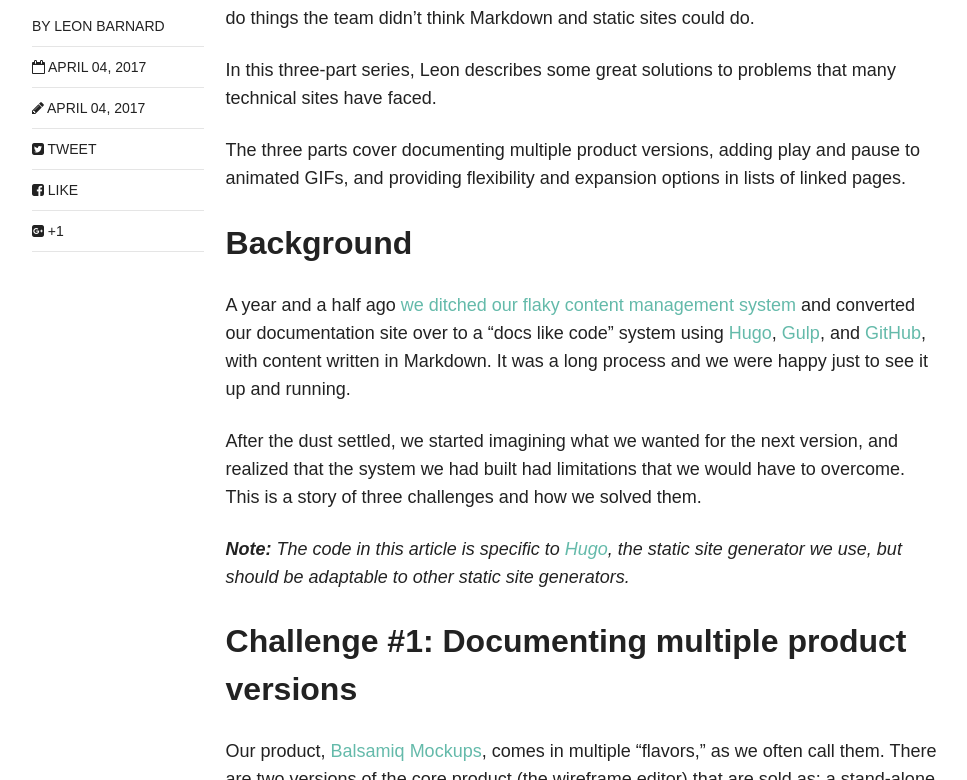
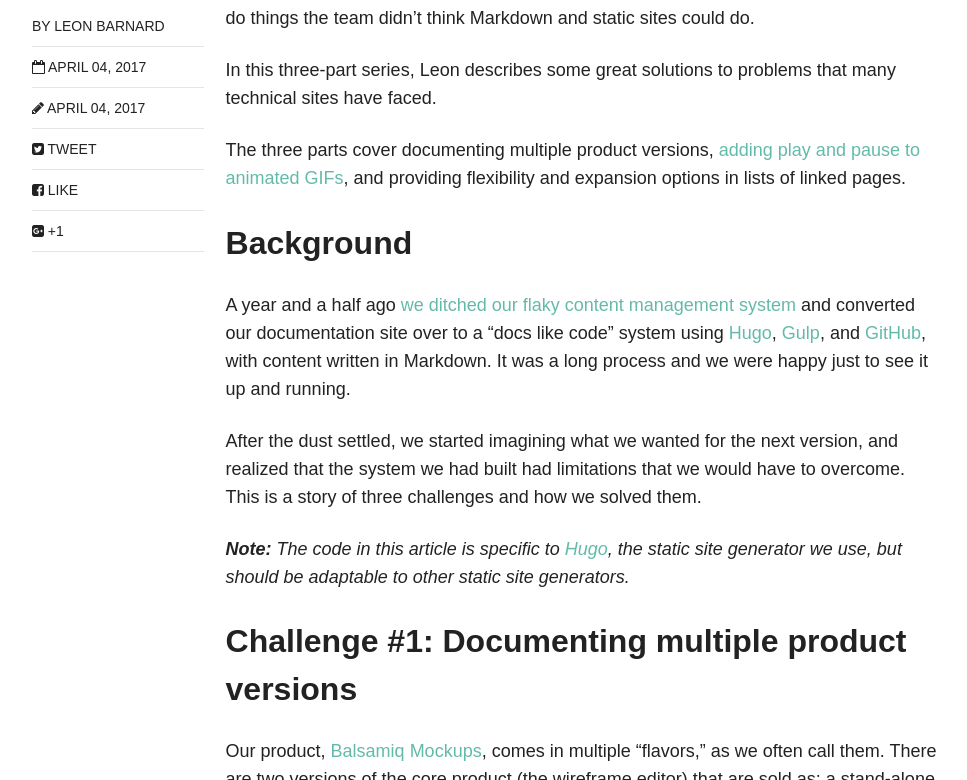
Before and after one commit to justwriteclick/docslikecode, a Jekyll site: the page built from _posts/articles/2017-04-04-balsamiq-case-study-part-1.md, in a window 1280 px wide and 900 px high, scrolled down 1423 px, cut to the strip 120-900 px from the top of the window. Shown: the whole strip, without its empty margins (154-1121 px from the left). Built offline with Jekyll 4.4.1, drawn with Linux system fonts in a browser that asks for light colours; nearby versions of some CDN libraries; comment, search, counter and statistics services are not loaded; part of the change alters nothing that is shown.

```diff
--- a/_posts/articles/2017-04-04-balsamiq-case-study-part-1.md
+++ b/_posts/articles/2017-04-04-balsamiq-case-study-part-1.md
@@ -20,7 +20,7 @@ Leon Barnard, Designer and Writer (and Developer-in-training) at [Balsamiq](http
 
 In this three-part series, Leon describes some great solutions to problems that many technical sites have faced.
 
-The three parts cover documenting multiple product versions, adding play and pause to animated GIFs, and providing flexibility and expansion options in lists of linked pages.
+The three parts cover documenting multiple product versions, [adding play and pause to animated GIFs](http://docslikecode.com/articles/balsamiq-case-study-part-1/), and providing flexibility and expansion options in lists of linked pages.
 
 ## Background
 
```
Also changed, not shown: images/rogerjones-wireframe.jpg (added).
